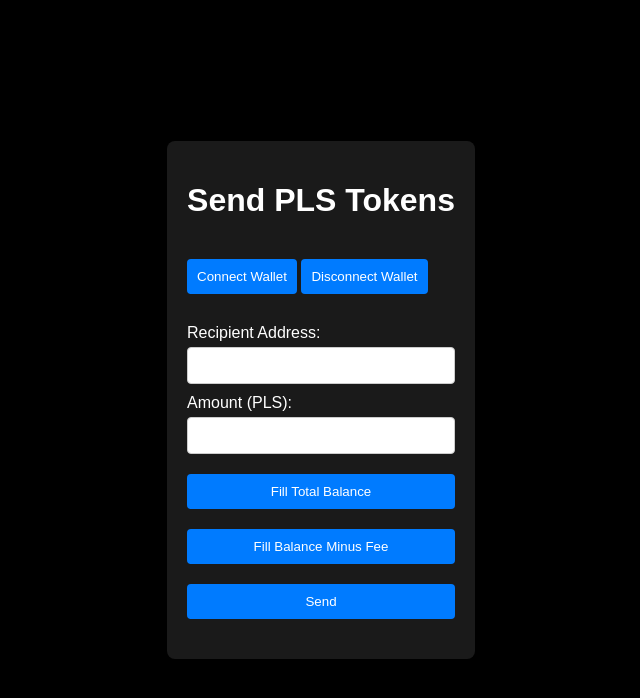
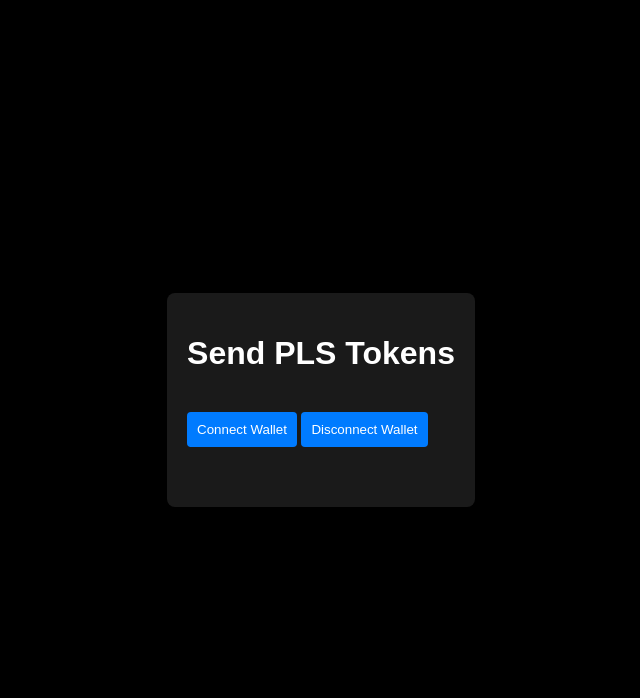
Before and after one commit to ThxDog/PLSENDER, a plain HTML site: page index.html in a window 1280 px wide. Shown: the whole page, without its empty margins (319-959 px from the left). Drawn offline with Linux system fonts and the light colour scheme.

Commit message:
Update index.html

```diff
--- a/index.html
+++ b/index.html
@@ -12,13 +12,7 @@
         <button id="connectButton">Connect Wallet</button>
         <button id="disconnectButton" disabled>Disconnect Wallet</button>
         <form id="sendForm">
-            <label for="address">Recipient Address:</label>
-            <input type="text" id="address" required>
-            <label for="amount">Amount (PLS):</label>
-            <input type="number" id="amount" step="0.0001" required>
-            <button type="button" id="fillTotalButton">Fill Total Balance</button>
-            <button type="button" id="fillNetBalanceButton">Fill Balance Minus Fee</button>
-            <button type="submit" id="sendButton" disabled>Send</button>
+
         </form>
         <p id="status"></p>
     </div>
```
